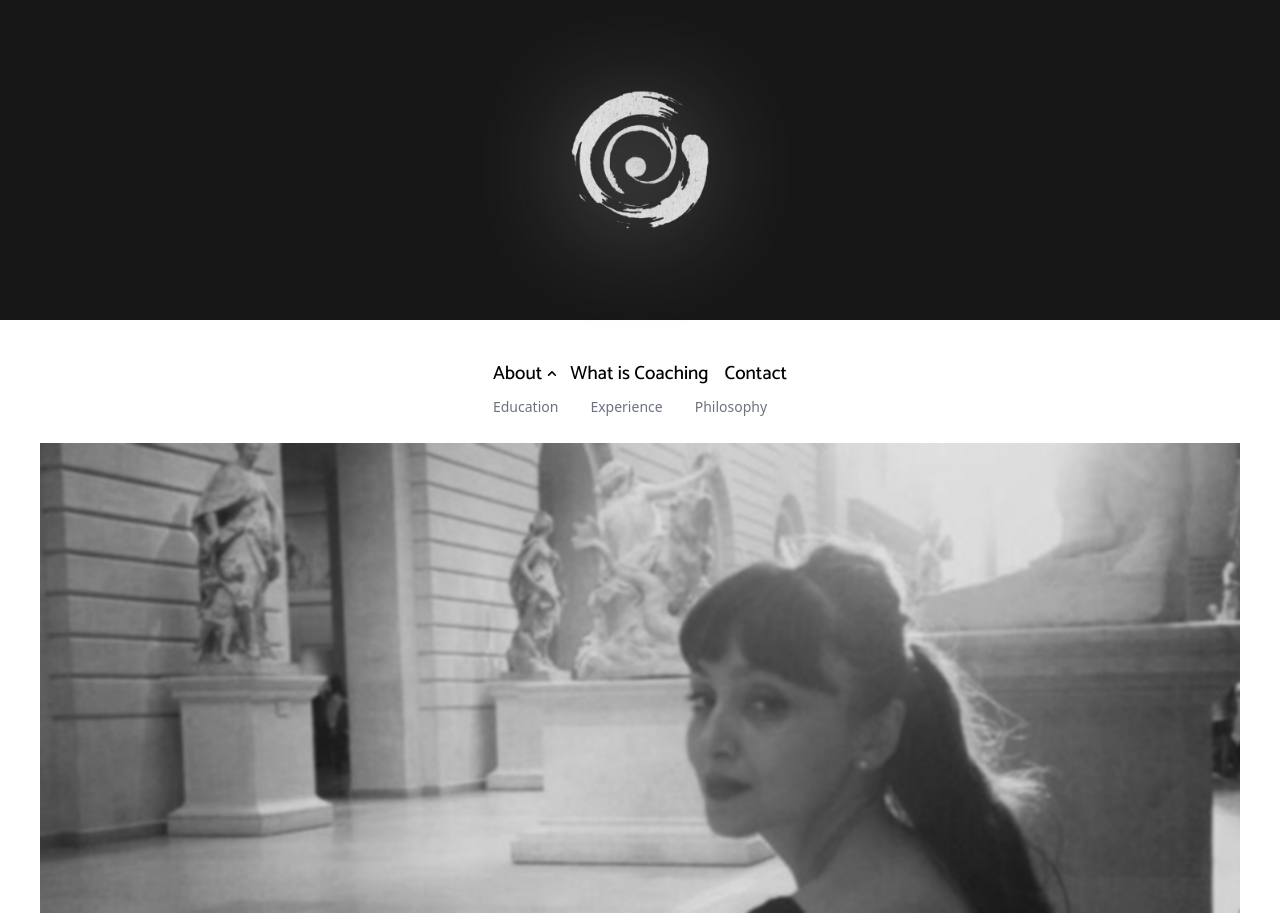
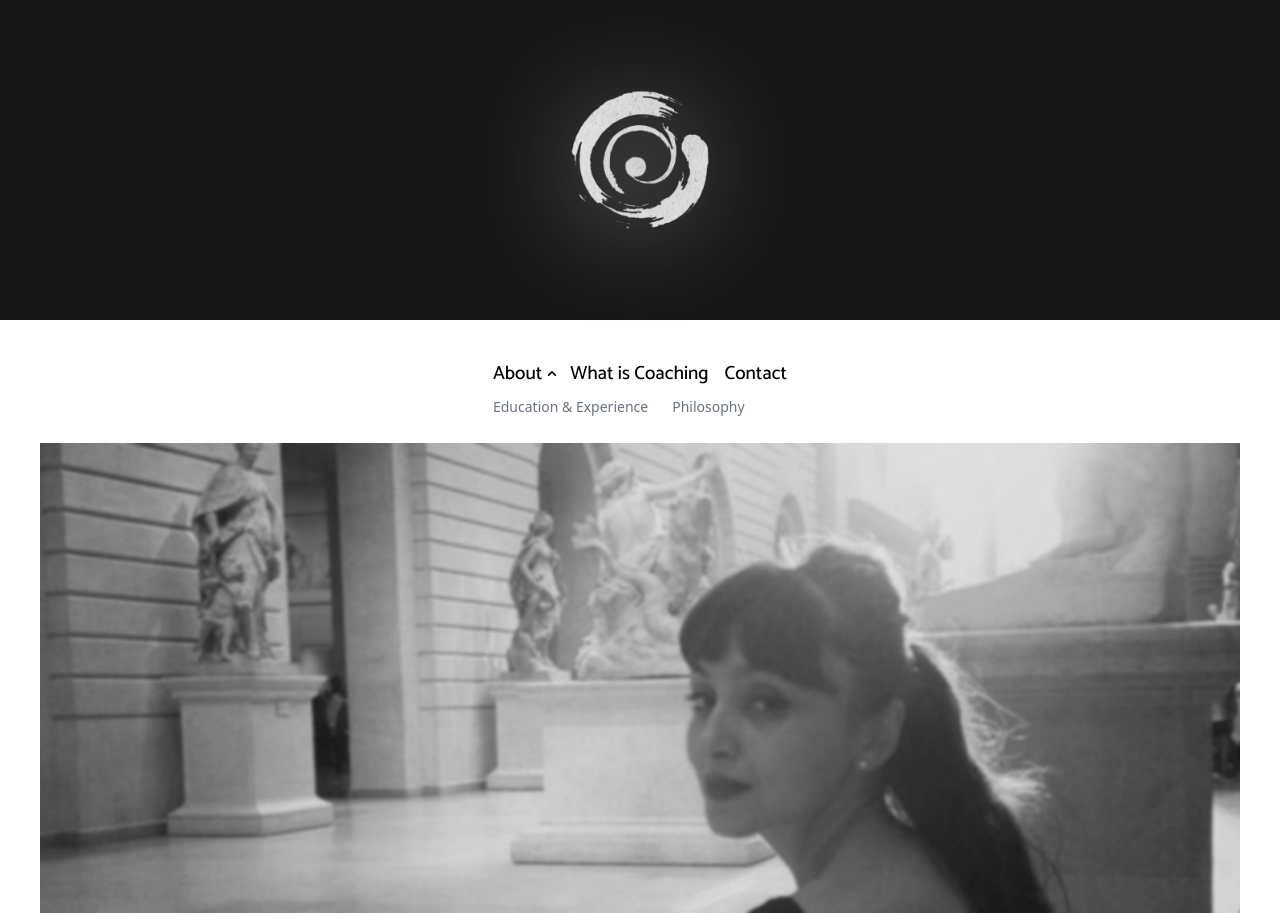
Before and after one commit to Nariman18/saida-website2v, a Next.js app: page / in a window 1280 px wide. Both pictures are taken after a click on the button "About". Built offline with nearby package versions, Linux system fonts and the light colour scheme; a web font is replaced by a local one.

Commit message:
day six build

```diff
--- a/components/AboutExperienceHeader.js
+++ b/components/AboutExperienceHeader.js
@@ -46,16 +46,10 @@ const MenuItems = ({ active, showMenu }) => {
                   {activeAbout && <div className="relative z-10 origin-top-right transition duration-500 ease-in-out">
                       <ul className="flex flex-col mt-2 space-y-2 transition duration-500 ease-out">
                           <li><Link
-                              href="/"
+                              href="/aboutExperience"
                               className="flex flex-shrink-0 flex-row text-lg text-white font-thin"
                           >
-                              Education
-                          </Link></li>
-                          <li><Link
-                              href="/aboutExperience"
-                              className="flex flex-shrink-0 text-lg text-white font-thin"
-                          >
-                              Experience
+                              Education & Experience
                           </Link></li>
                           <li><Link
                               href="/"
@@ -135,19 +129,14 @@ function AboutExperienceHeader() {
                 </button>
 
                 {activeAbout && <div className="absolute z-10 origin-top-right">
-                    <div className="flex space-x-8 mt-2">
+                    <div className="flex space-x-6 mt-2">
                         <Link
-                            href="#"
+                            href="/aboutExperience"
                             className="flex flex-shrink-0 flex-row text-sm text-gray-500"
                         >
-                            Education
+                            Education & Experience
                         </Link>
-                        <Link
-                            href="/aboutExperience"
-                            className="flex flex-shrink-0 text-sm text-gray-500"
-                        >
-                            Experience
-                        </Link>
+
                         <Link
                             href="#"
                             className="flex flex-shrink-0 text-sm text-gray-500"
@@ -162,7 +151,7 @@ function AboutExperienceHeader() {
         <ul className='ml-2 flex space-x-4 flex-shrink-0 font-Catamaran text-[20px] font-[500]'>
             <li>
         <Link href="/whatIsCouching">
-          What is Couching
+          What is Coaching
         </Link>
             </li>
 
--- a/components/Header.js
+++ b/components/Header.js
@@ -36,19 +36,14 @@ function Header() {
                 </button>
 
                 {activeAbout && <div className="absolute z-10 origin-top-right">
-                    <div className="flex space-x-8 mt-2">
+                    <div className="flex space-x-6 mt-2">
                         <Link
-                            href="#"
+                            href="/aboutExperience"
                             className="flex flex-shrink-0 flex-row text-sm text-gray-500"
                         >
-                            Education
+                            Education & Experience
                         </Link>
-                        <Link
-                            href="/aboutExperience"
-                            className="flex flex-shrink-0 text-sm text-gray-500"
-                        >
-                            Experience
-                        </Link>
+
                         <Link
                             href="#"
                             className="flex flex-shrink-0 text-sm text-gray-500"
--- a/components/HeaderContact.js
+++ b/components/HeaderContact.js
@@ -37,19 +37,14 @@ function HeaderContact() {
                 </button>
 
                 {activeAbout && <div className="absolute z-10 origin-top-right">
-                    <div className="flex space-x-8 mt-2">
+                    <div className="flex space-x-6 mt-2">
                         <Link
-                            href="#"
+                            href="/aboutExperience"
                             className="flex flex-shrink-0 flex-row text-sm text-gray-500"
                         >
-                            Education
+                            Education & Experience
                         </Link>
-                        <Link
-                            href="/aboutExperience"
-                            className="flex flex-shrink-0 text-sm text-gray-500"
-                        >
-                            Experience
-                        </Link>
+
                         <Link
                             href="#"
                             className="flex flex-shrink-0 text-sm text-gray-500"
@@ -64,7 +59,7 @@ function HeaderContact() {
         <ul className='ml-2 flex space-x-4 flex-shrink-0 font-Catamaran text-[19px] font-[500]'>
             <li>
         <Link href="/whatIsCouching">
-          What is Couching
+          What is Coaching
         </Link>
             </li>
 
```
